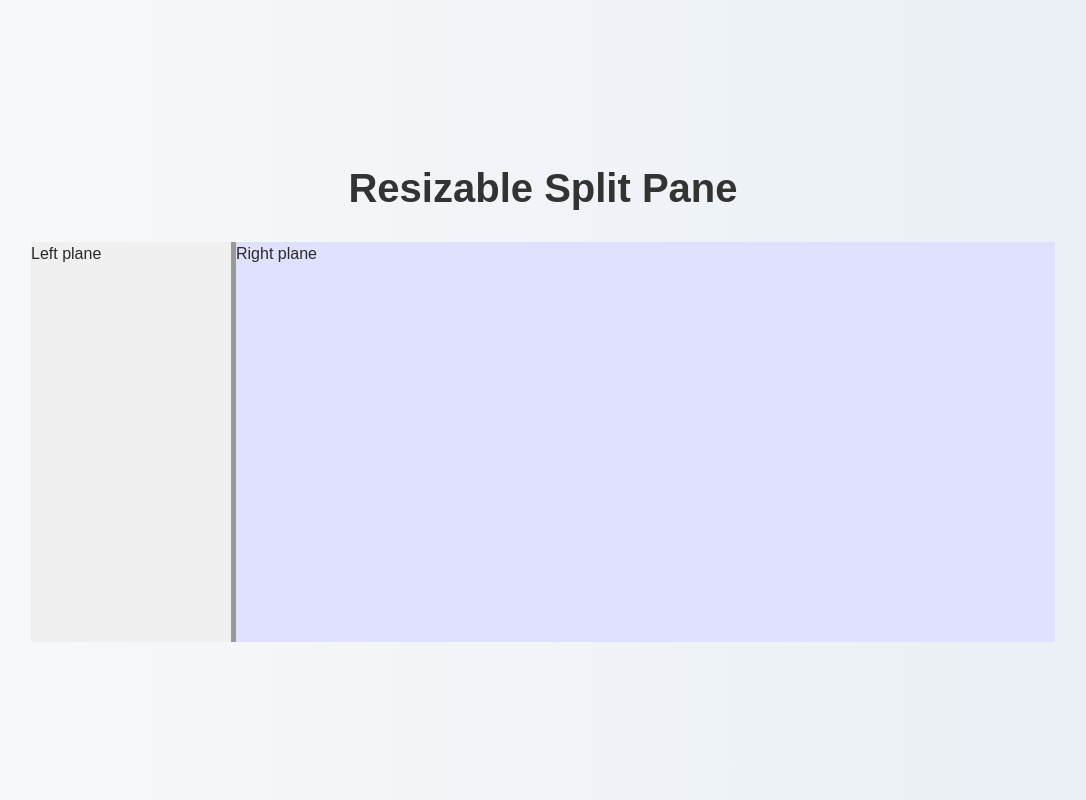
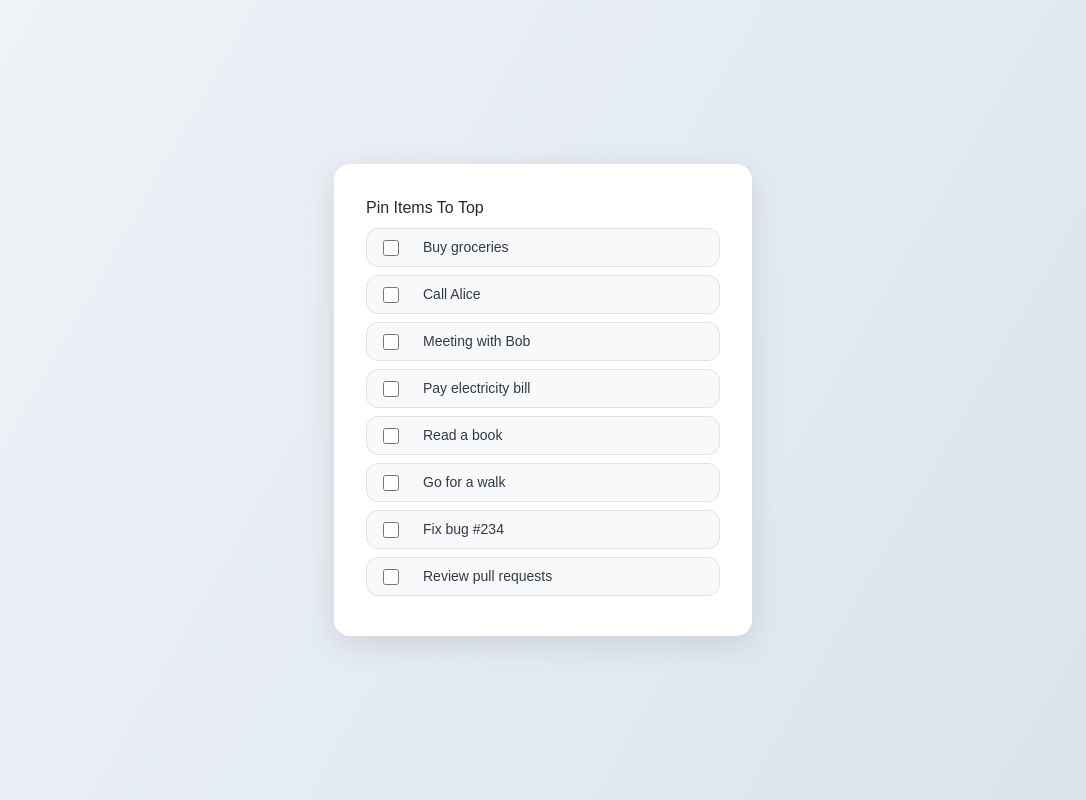
Before and after one commit to Code-With-Rohit-69/Practice-React, a React (Vite) app: page / in a window 1280 px wide. Shown: the whole page, without its empty margins (97-1183 px from the left). Built offline with nearby package versions, Linux system fonts and the light colour scheme.

Commit message:
PinItems component

```diff
--- a/src/App.jsx
+++ b/src/App.jsx
@@ -18,9 +18,10 @@ import Pagination from "./components/Pagination/Pagination";
 import PawnBoard from "./components/PawnBoard/PawnBoard";
 import ColorExplorer from "./components/ColorExplorer/ColorExplorer";
 import ResizableSplitPane from "./components/Resizable Split Plane/ResizableSplitPane.jsx";
+import PinItems from "./components/PinItems/PinItems.jsx";
 
 const App = () => {
-  return <ResizableSplitPane />;
+  return <PinItems />;
 };
 
 export default App;
--- /dev/null
+++ b/src/components/PinItems/PinItems.jsx
@@ -0,0 +1,50 @@
+import React, { useState } from "react";
+import style from "./PinItems.module.css";
+
+export default function PinItems() {
+  const [items, setItems] = useState([
+    { id: 1, text: "Buy groceries", pinned: false },
+    { id: 2, text: "Call Alice", pinned: false },
+    { id: 3, text: "Meeting with Bob", pinned: false },
+    { id: 4, text: "Pay electricity bill", pinned: false },
+    { id: 5, text: "Read a book", pinned: false },
+    { id: 6, text: "Go for a walk", pinned: false },
+    { id: 7, text: "Fix bug #234", pinned: false },
+    { id: 8, text: "Review pull requests", pinned: false },
+  ]);
+
+  const handleCheckbox = (id) => {
+    setItems((prev) => {
+      const updatedItems = prev.map((item, _) =>
+        item.id === id ? { ...item, pinned: !item.pinned } : item,
+      );
+
+      return updatedItems.sort((a, b) => {
+        if (a.pinned !== b.pinned) {
+          return a.pinned ? -1 : 1;
+        }
+        return a.id - b.id;
+      });
+    });
+  };
+
+  return (
+    <div className={style.container} data-testid="app-container">
+      <h3 data-testid="main-title">Pin Items To Top</h3>
+      <ul data-testid="item-list">
+        {items.map((item) => (
+          <li key={item.id} className={item.pinned ? style.pinned : ""}>
+            <label>
+              <input
+                type="checkbox"
+                data-testid={`pin-checkbox-${item.id}`}
+                onChange={() => handleCheckbox(item.id)}
+              />
+              {item.text}
+            </label>
+          </li>
+        ))}
+      </ul>
+    </div>
+  );
+}
--- /dev/null
+++ b/src/components/PinItems/PinItems.module.css
@@ -0,0 +1,77 @@
+/* Base styling */
+body {
+  font-family: "Segoe UI", Tahoma, Geneva, Verdana, sans-serif;
+  background: linear-gradient(120deg, #f0f4f8, #d9e2ec);
+  margin: 0;
+  padding: 0;
+}
+
+/* Container */
+.container {
+  background: #ffffff;
+  padding: 2rem;
+  border-radius: 16px;
+  box-shadow: 0 8px 32px rgba(0, 0, 0, 0.1);
+  transition: transform 0.3s ease;
+}
+
+.container:hover {
+  transform: scale(1.01);
+}
+
+/* Title */
+h1 {
+  text-align: center;
+  color: #2f3e46;
+  font-size: 2rem;
+  margin-bottom: 1.5rem;
+}
+
+/* List */
+ul {
+  list-style-type: none;
+  padding: 0;
+  margin: 0;
+}
+
+li {
+  display: flex;
+  align-items: center;
+  justify-content: space-between;
+  background: #f8f9fa;
+  margin: 0.5rem 0;
+  padding: 0.5rem 1rem;
+  border-radius: 12px;
+  border: 1px solid #dfe3e6;
+  transition: background 0.3s;
+}
+
+li:hover {
+  background: #e6f0ff;
+}
+
+li.pinned {
+  background: rgb(10, 150, 150);
+  border-color: rgb(4, 150, 150);
+  font-weight: 400;
+  color: #856404;
+}
+
+/* Label and Checkbox */
+label {
+  display: flex;
+  align-items: center;
+  gap: 0.75rem;
+  font-size: 14px;
+  color: #343a40;
+  cursor: pointer;
+  width: 20rem;
+}
+
+/* Checkbox Custom Styling */
+input[type="checkbox"] {
+  accent-color: #434943;
+  width: 1rem;
+  height: 1rem;
+  cursor: pointer;
+}
```
